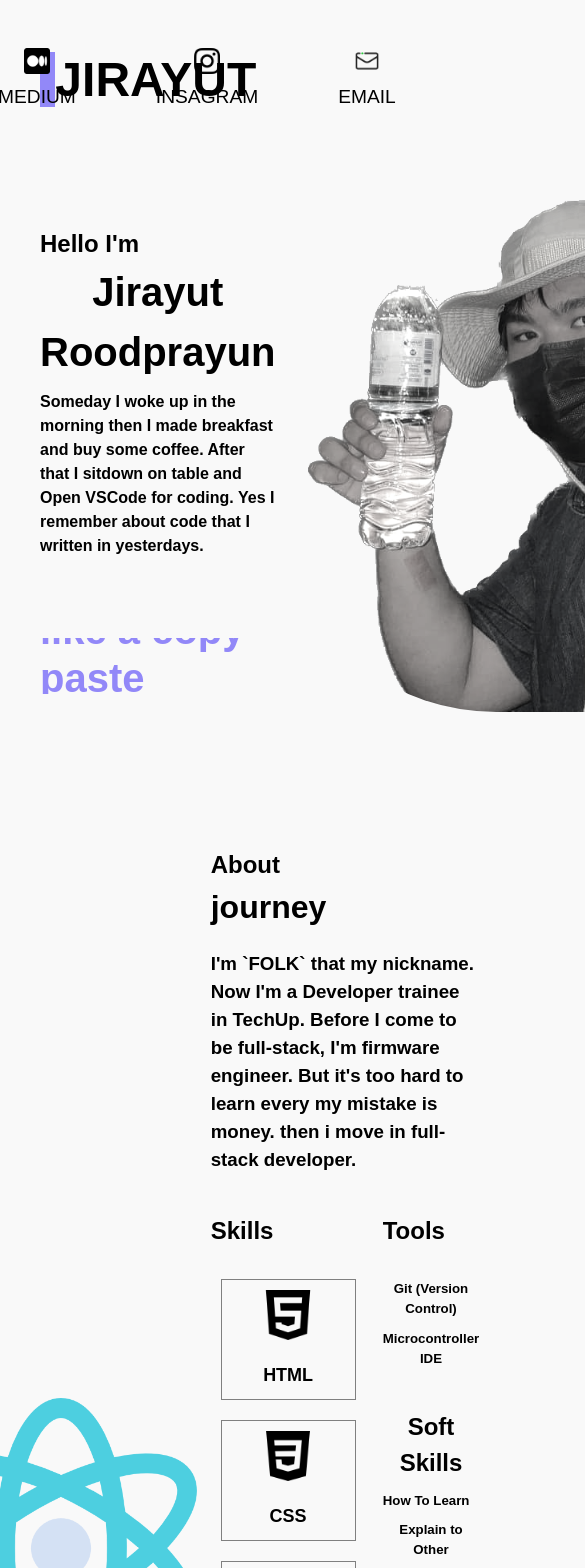
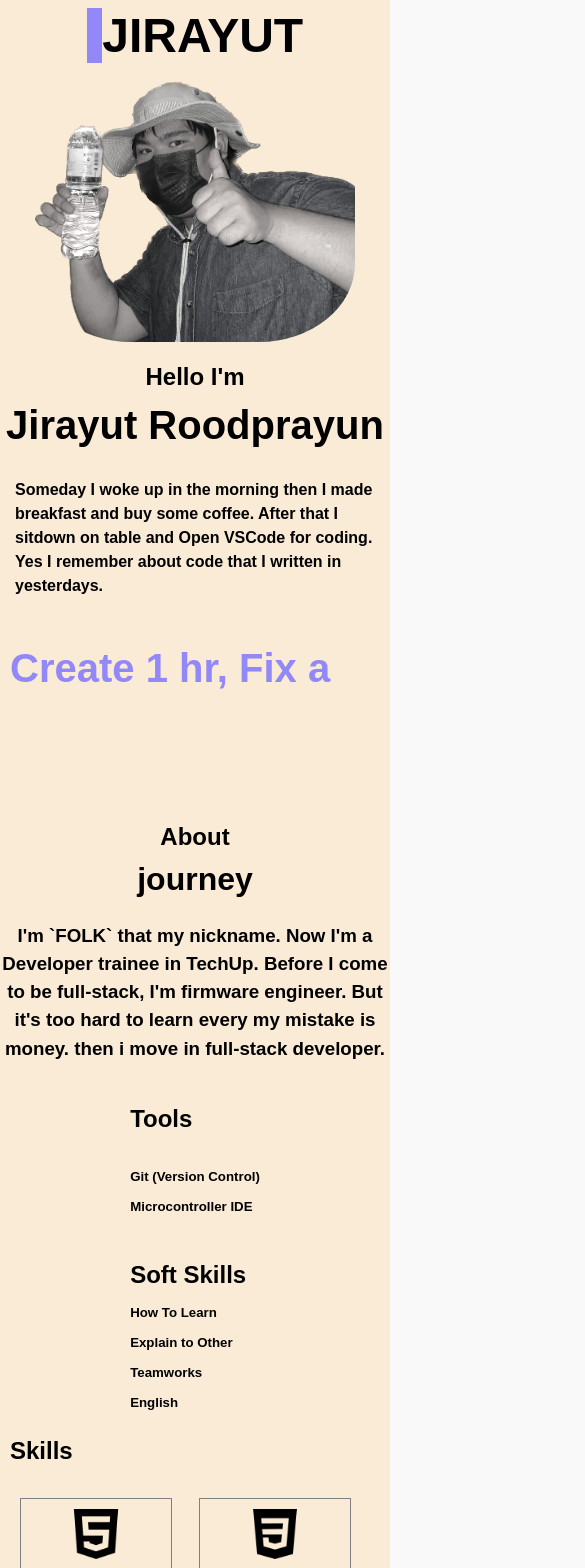
Before and after one commit to JIRAYUTRPY/web-resume, a React (Vite) app in the folder jry-web-resume/: page / in a window 390 px wide. Shown: the top 1568 px of the page, 585 px wide, since content can reach past the window. Built offline with nearby package versions, Linux system fonts and the light colour scheme; a web font is replaced by a local one.

Commit message:
feat:reasponsive

```diff
--- a/jry-web-resume/src/App.css
+++ b/jry-web-resume/src/App.css
@@ -4,3 +4,14 @@
   padding: 2rem;
   text-align: center;
 }
+
+@media only screen and (max-width: 920px) {
+  #root {
+    padding: 0px;
+    width: auto;
+    background-color: antiquewhite;
+  }
+  body {
+    margin: 0px;
+  }
+}
--- a/jry-web-resume/src/components/About.jsx
+++ b/jry-web-resume/src/components/About.jsx
@@ -1,4 +1,5 @@
 import "./About.css";
+import "./responsive.css";
 import { summaryState, skills } from "../data/data";
 import { logoSrc } from "../data/img-logo";
 import { useState } from "react";
--- a/jry-web-resume/src/components/Header.css
+++ b/jry-web-resume/src/components/Header.css
@@ -86,6 +86,7 @@
 }
 
 .self-img {
+  width: auto;
   flex: 1;
   /* background-color: violet; */
 }
@@ -126,8 +127,9 @@
   transform: scale(1.1);
 }
 
-.self-img img {
-  height: 32rem;
+.self-img > img {
+  width: auto;
+  max-width: 32rem;
   border: 0;
   border-radius: 30%;
   transition: transform 0.2s;
--- a/jry-web-resume/src/components/Header.jsx
+++ b/jry-web-resume/src/components/Header.jsx
@@ -1,4 +1,5 @@
 import "./Header.css";
+import "./responsive.css";
 import { contactInfo, summaryState } from "../data/data";
 import { useNavigate } from "react-router-dom";
 import mainPic from "../assets/MYPIC.png";
--- a/jry-web-resume/src/components/Portfolio.jsx
+++ b/jry-web-resume/src/components/Portfolio.jsx
@@ -1,4 +1,5 @@
 import "./Portfolio.css";
+import "./responsive.css";
 function Protfolio() {
   return (
     <div className="portfolio">
--- /dev/null
+++ b/jry-web-resume/src/components/responsive.css
@@ -0,0 +1,112 @@
+@media only screen and (max-width: 920px) {
+  .nav-menu {
+    display: none;
+  }
+  .nav {
+    justify-content: center;
+  }
+  .landing-content {
+    flex-direction: column-reverse;
+    width: 100%;
+
+    margin-top: 10px;
+  }
+
+  .landing-content > .content {
+    /* flex: 0; */
+    /* width: 100%;
+    padding: 1rem; */
+    margin: 0px;
+    /* background-color: antiquewhite; */
+    text-align: center;
+    justify-content: center;
+    align-items: center;
+    margin-top: 10px;
+  }
+
+  .content > h4 {
+    margin-bottom: 30px;
+    padding: 15px;
+  }
+  .rotation-text {
+    height: 3rem;
+    line-height: 1.2em;
+    position: relative;
+    width: 100%;
+    overflow: hidden;
+    text-align: start;
+    color: #9288f8;
+    margin-top: 50px;
+  }
+
+  .rotation-text > span {
+    position: absolute;
+    top: 0;
+    animation: slide 10s infinite;
+    padding-left: 10px;
+  }
+
+  @keyframes slide {
+    0% {
+      top: 0;
+    }
+    15% {
+      top: -1.2em;
+    }
+    30% {
+      top: -2.4em;
+    }
+    45% {
+      top: -3.6em;
+    }
+    60% {
+      top: -4.8em;
+    }
+    75% {
+      top: -6em;
+    }
+    90% {
+      top: -7.2em;
+    }
+  }
+  .self-img {
+    margin-top: 0px;
+  }
+  .self-img > img {
+    max-width: 20rem;
+    justify-content: center;
+    align-items: center;
+  }
+  .about {
+    flex-direction: column-reverse;
+    margin-top: 10px;
+  }
+  .about-info > .about-content {
+    justify-content: center;
+    align-items: center;
+    text-align: center;
+  }
+  .about-info > .performance {
+    flex-direction: column-reverse;
+    justify-content: center;
+    align-items: center;
+  }
+  .skills {
+    width: 100%;
+    margin-left: 20px;
+  }
+  .performance > .tools-softskill {
+    flex-direction: row;
+    align-items: center;
+    justify-content: center;
+  }
+  .tools {
+    flex: 1;
+  }
+  .soft-skill {
+    flex: 1;
+  }
+  .port-detail {
+    flex-direction: row;
+  }
+}
```
